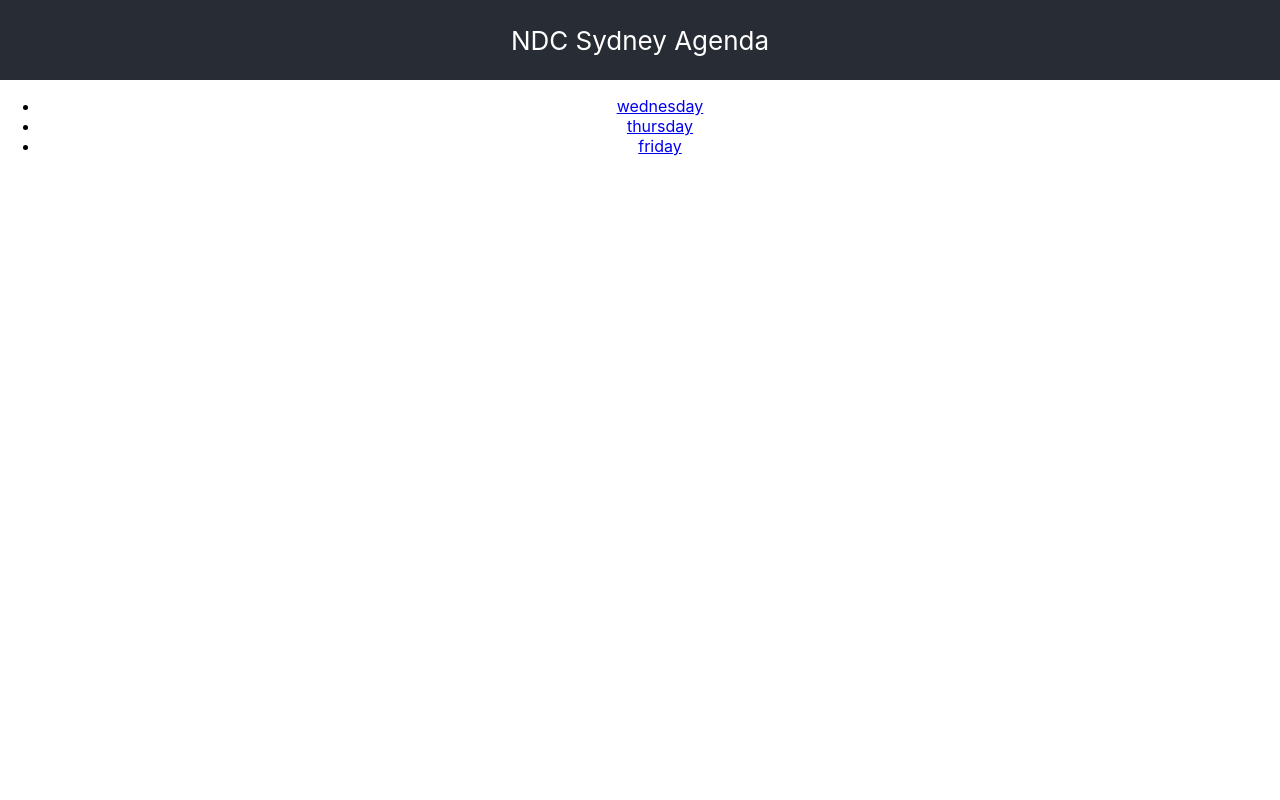
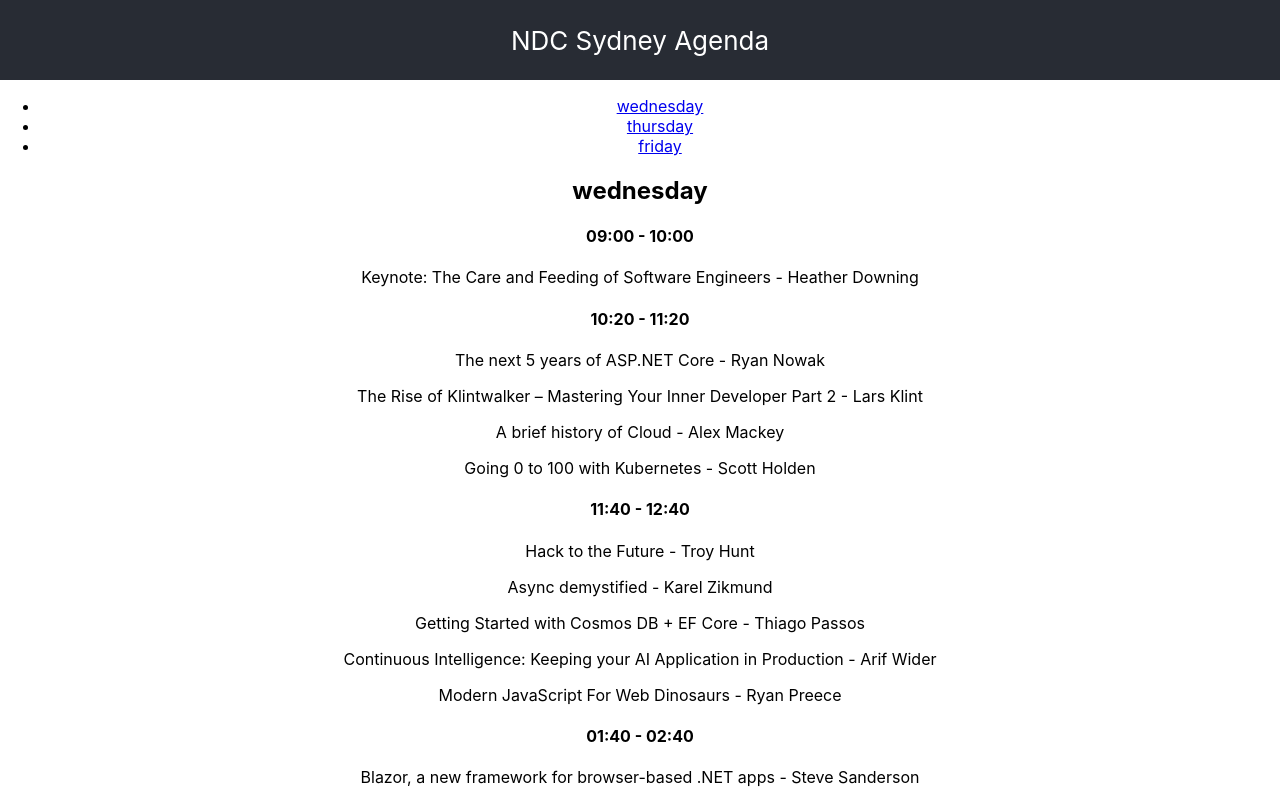
Before and after one commit to aaronpowell/ndc-sydney-react-2019, a React (Create React App) app: page /agenda/wednesday in a window 1280 px wide. Shown: the top 800 px of the page. Built offline with nearby package versions, Linux system fonts and the light colour scheme.

Commit message:
Updated routing

```diff
--- a/src/components/TabControl.tsx
+++ b/src/components/TabControl.tsx
@@ -10,7 +10,7 @@
     <ul className="TabHeaders">
       {tabNames.map(tab => (
         <li key={tab}>
-          <Link to={`/${tab}`}>{tab}</Link>
+          <Link to={`/agenda/${tab}`}>{tab}</Link>
         </li>
       ))}
     </ul>
--- a/src/pages/Agenda.tsx
+++ b/src/pages/Agenda.tsx
@@ -40,8 +40,11 @@
     return (
       <TabControl tabNames={days}>
         <Switch>
+          <Route exact path="/">
+            <h1>Please select a day for the agenda</h1>
+          </Route>
           {days.map(key => (
-            <Route key={key} path={`/${key}`}>
+            <Route key={key} path={`/agenda/${key}`}>
               <Day day={key} agenda={agenda[key]} />
             </Route>
           ))}
```
